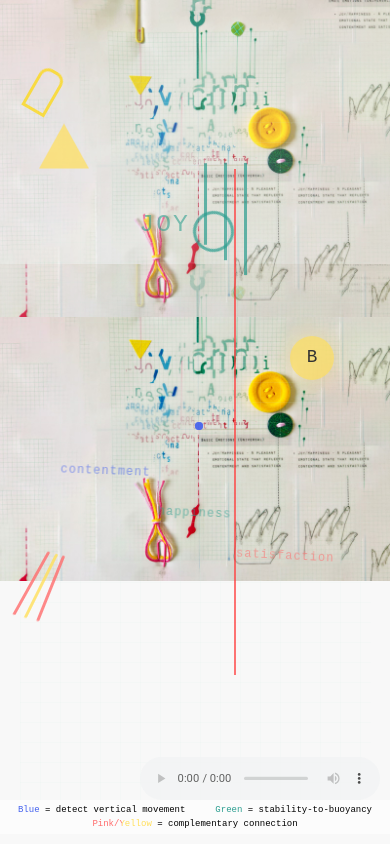
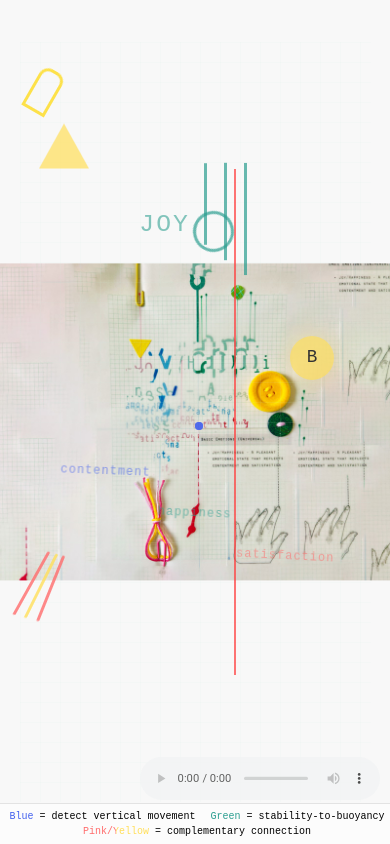
Before and after one commit to hsstokes/joy-emotion-overlay, a plain HTML site: page index.html in a window 390 px wide. Drawn offline with Linux system fonts and the light colour scheme.

Commit message:
Update index.html

```diff
--- a/index.html
+++ b/index.html
@@ -2,7 +2,7 @@
 <html lang="en">
 <head>
     <meta charset="UTF-8">
-    <meta name="viewport" content="width=device-width, initial-scale=1.0">
+    <meta name="viewport" content="width=device-width, initial-scale=1.0, maximum-scale=1.0">
     <title>Joy Overlay Response</title>
     <style>
         body {
@@ -15,26 +15,51 @@
         }
 
         .collage-container {
-            background-image: url('joy-collage.jpg');
-            background-size: contain;
-            background-position: center;
-            background-repeat: no-repeat;
-            background-color: #f8f8f8;
             position: relative;
             width: 100%;
             height: 100vh;
+            overflow: hidden; /* Prevent scrolling within container */
+            background-color: #f8f8f8;
             display: flex;
             justify-content: center;
             align-items: center;
+        }
+
+        .collage-img {
+            position: absolute;
+            width: 100%;
+            height: 100%;
+            object-fit: contain;
+            object-position: center;
             z-index: 0;
         }
 
-        /* Adjust image display on mobile */
+        /* Mobile-specific image settings */
         @media (max-width: 768px) {
             .collage-img {
-                object-fit: cover;
-                object-position: center top;
-                height: 90vh; /* Leave space for color mapping */
+                object-fit: contain; /* Use contain instead of cover */
+                height: 80vh; /* Fixed height */
+                max-height: 80vh;
+                width: auto;
+                max-width: 100%;
+                top: 50%; /* Center vertically */
+                left: 50%; /* Center horizontally */
+                transform: translate(-50%, -50%); /* Center precisely */
+            }
+
+            /* Ensure container is proper height */
+            .collage-container {
+                height: 100vh;
+                position: fixed; /* Fixed position to prevent scrolling */
+                top: 0;
+                left: 0;
+            }
+
+            /* Push the color mapping to be visible at bottom */
+            .color-mapping {
+                position: fixed;
+                bottom: 0;
+                width: 100%;
             }
         }
 
@@ -363,33 +388,36 @@
         }
 
         .color-mapping {
-            position: fixed; /* Changed from absolute to fixed */
-            bottom: 10px;
+            position: fixed;
+            bottom: 0;
             left: 0;
             right: 0;
             background-color: rgba(255, 255, 255, 0.6);
-            padding: 5px;
+            padding: 8px 5px;
             font-size: 12px;
-            z-index: 10;
-            text-align: center;
+            z-index: 100;
             display: flex;
             justify-content: space-around;
             align-items: center;
             flex-wrap: wrap;
-        }
-
-        .color-item {
-            margin: 3px 5px;
+            border-top: 1px solid rgba(0,0,0,0.1);
         }
 
         @media (max-width: 600px) {
             .color-mapping {
+                padding: 5px 2px;
+            }
+        }
+
+        .color-item {
+            margin: 0 5px;
+            white-space: nowrap;
+        }
+
+        @media (max-width: 600px) {
+            .color-item {
                 font-size: 10px;
-                padding: 3px;
-            }
-            .color-item {
                 margin: 2px;
-                font-size: 9px;
             }
         }
 
@@ -402,7 +430,7 @@
         }
 
         .audio-player {
-            position: absolute;
+            position: fixed;
             bottom: 50px;
             right: 15px;
             z-index: 10;
@@ -470,7 +498,7 @@
 </head>
 <body>
     <div class="collage-container">
-        <img src="joy-collage.jpg" class="collage-img" style="position: absolute; width: 100%; height: 100%; object-fit: contain; z-index: 0; opacity: 0.8;">
+        <img src="joy-collage.jpg" class="collage-img" alt="Joy Collage">
         <div class="grid"></div>
 
         <div class="green-circle"></div>
@@ -539,14 +567,16 @@
             const audio = document.getElementById('joySound');
             audio.volume = 0.4; // Set volume to 40%
 
-            // Uncomment below if you want autoplay (note: many browsers block autoplay)
-            // audio.play().catch(e => console.log("Autoplay prevented by browser policy"));
-
             // Alternative: Play on first user interaction
             document.addEventListener('click', function playOnFirstInteraction() {
                 audio.play().catch(e => console.log("Playback error:", e));
                 document.removeEventListener('click', playOnFirstInteraction);
             }, { once: true });
+
+            // Prevent scrolling on mobile
+            document.body.addEventListener('touchmove', function(e) {
+                e.preventDefault();
+            }, { passive: false });
         });
     </script>
 </body>
```
